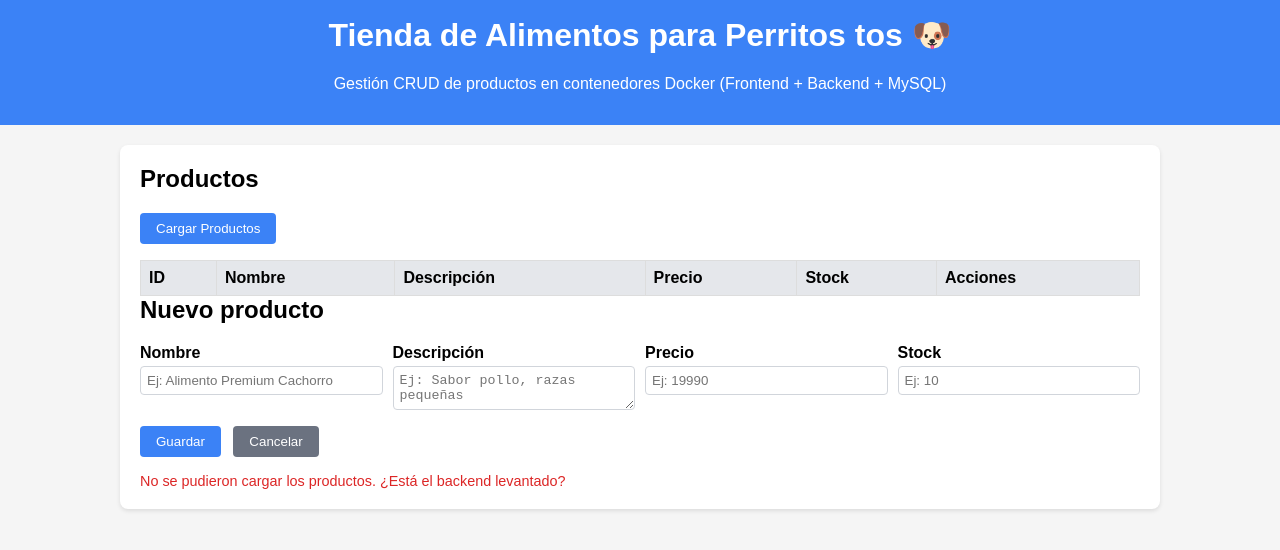
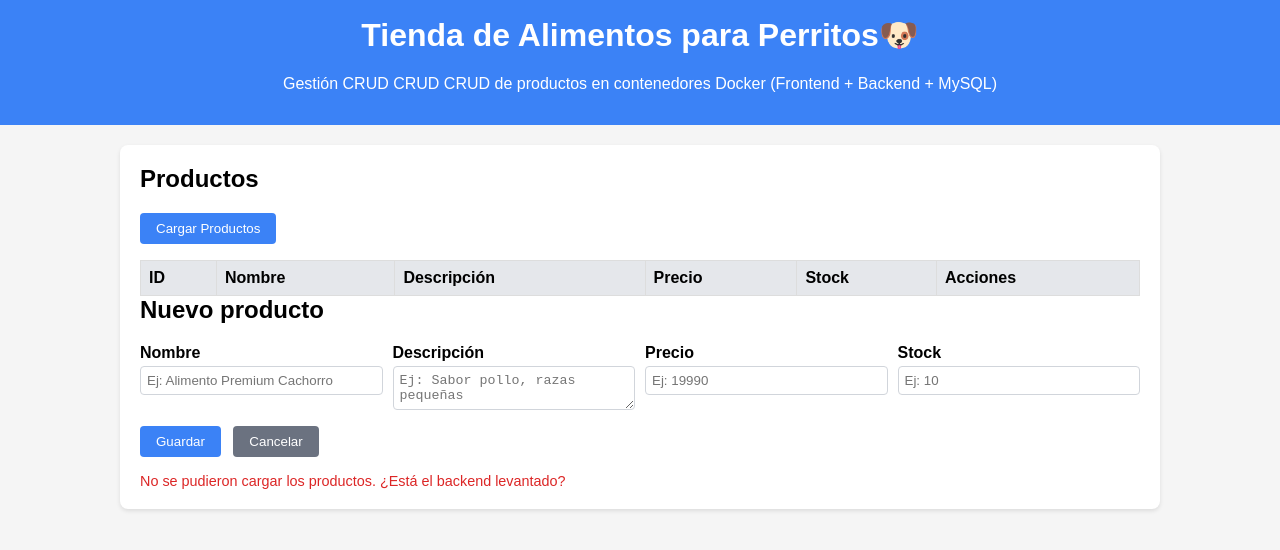
Before and after one commit to rgaldames/tiendaperrito353, a plain HTML site: page frontend/index.html in a window 1280 px wide. Drawn offline with Linux system fonts and the light colour scheme; no server answers.

Commit message:
index.html Mensaje CRUD CRUD CRUD

```diff
--- a/frontend/index.html
+++ b/frontend/index.html
@@ -116,8 +116,8 @@
 
 <body>
   <header>
-    <h1>Tienda de Alimentos para Perritos tos &#128054;</h1>
-    <p>Gestión CRUD de productos en contenedores Docker (Frontend + Backend + MySQL)</p>
+    <h1>Tienda de Alimentos para Perritos&#128054;</h1>
+    <p>Gestión CRUD CRUD CRUD de productos en contenedores Docker (Frontend + Backend + MySQL)</p>
   </header>
   <main>
     <section>
```
